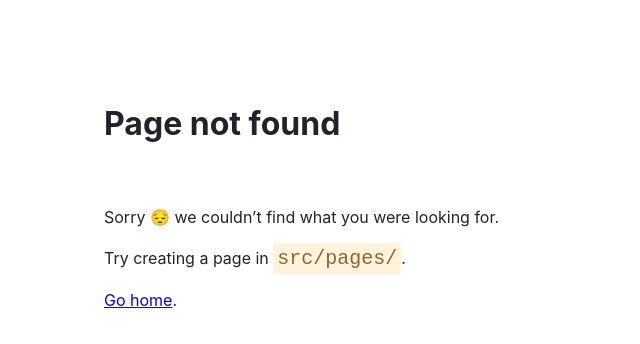
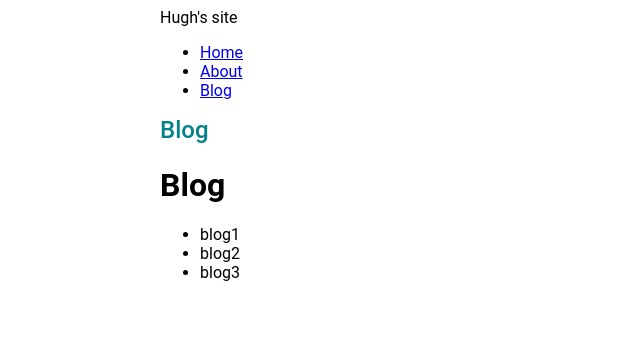
Before and after one commit to Hugheym/gatsby-test, a Gatsby site: page /blog in a window 1280 px wide. Before the commit this address had no page. Shown: the whole page, without its empty margins (0-640 px from the left). Built offline with nearby package versions, Linux system fonts and the light colour scheme; Gatsby itself is replaced by a stand-in of ours.

Commit message:
added blog page with graphql

```diff
--- a/gatsby-config.js
+++ b/gatsby-config.js
@@ -1,10 +1,17 @@
 module.exports = {
   siteMetadata: {
     siteUrl: "https://www.yourdomain.tld",
-    title: "gatsby-test",
+    title: "Hugh's site",
   },
   plugins: [
     "gatsby-plugin-image",
     "gatsby-plugin-sharp",
+    {
+      resolve: "gatsby-source-filesystem",
+      options: {
+        name: "blog",
+        path: `${__dirname}/blog`,
+      }
+    },
   ],
 };
--- a/src/components/layout.js
+++ b/src/components/layout.js
@@ -1,16 +1,28 @@
 import * as React from 'react';
 import { Link } from 'gatsby';
+import { useStaticQuery, graphql } from 'gatsby';
 import {
     container,
     heading,
     navLinks,
     navLinkItem,
-    navLinkText
+    navLinkText,
+    siteTitle,
 } from './layout.module.css'
 const Layout = ({pageTitle, children }) => {
+    const data = useStaticQuery(graphql`
+        query MyQuery {
+            site {
+            siteMetadata {
+                title
+            }
+            }
+        }
+    `)
     return (
         <div className={container}>
-            <title>{pageTitle}</title>
+            <title >{pageTitle} | {data.site.siteMetadata.title}</title>
+            <header className={siteTitle}>{data.site.siteMetadata.title}</header>
             <nav>
                 <ul className={navLinks}>
                     <li className={navLinkItem}>
@@ -24,8 +36,8 @@
                         </Link>
                     </li>
                     <li className={navLinkItem}>
-                        <Link to="/" className={navLinkText}>
-                            Contact
+                        <Link to="/blog" className={navLinkText}>
+                            Blog
                         </Link>
                     </li>
                 </ul>
--- a/src/components/layout.module.css
+++ b/src/components/layout.module.css
@@ -62,3 +62,21 @@
     font-weight: 500;
     color: rgb(2, 21, 22);
 }
+
+
+/*
+    site title style.
+    Bold movie-title style in dark green with a dark shwadow.
+    It should flicker when highlighted.
+*/
+.site-title {
+    font-size: 2.5rem;
+    font-weight: 700;
+    color: rgb(4, 130, 139);
+    text-shadow: 0 0 1px rgb(4, 130, 139);
+    transition: all 0.3s ease-in-out;
+}
+.site-title:hover {
+    color: rgb(40, 202, 243);
+    text-shadow: 0 0 1px rgb(255, 255, 255);
+}
--- /dev/null
+++ b/src/pages/blog.js
@@ -0,0 +1,32 @@
+import * as React from 'react';
+import { graphql } from 'gatsby';
+import Layout from '../components/layout';
+
+const BlogPage = ({ data }) => {
+    return (
+        <Layout pageTitle="Blog">
+            <h1>Blog</h1>
+            <ul>
+                {
+                    data.allFile.nodes.map(node => (
+                        <li key={node.name}>
+                            {node.name}
+                        </li>
+                    ))
+                }
+            </ul>
+        </Layout>
+    );
+};
+
+export const query = graphql`
+    query {
+        allFile(filter: {sourceInstanceName: {eq: "blog"}}) {
+            nodes {
+                name
+            }
+        }
+    }
+`;
+
+export default BlogPage;
--- a/src/pages/index.js
+++ b/src/pages/index.js
@@ -10,7 +10,7 @@
       <p>Welcome to your new Gatsby site.</p>
       <p>Now go build something great.</p>
       <StaticImage
-        alt="Clifford, a reddish-brown pitbull, posing on a couch and looking stoically at the camera"
+        alt="A panda hiding."
         src="https://discovery.sndimg.com/content/dam/images/discovery/fullset/2020/3/16/babypanda2_getty.jpg.rend.hgtvcom.966.644.suffix/1584396557688.jpeg"
       />
     </Layout>
```
Also changed, not shown: blog/blog1.mdx (added), blog/blog2.mdx (added), blog/blog3.mdx (added).
